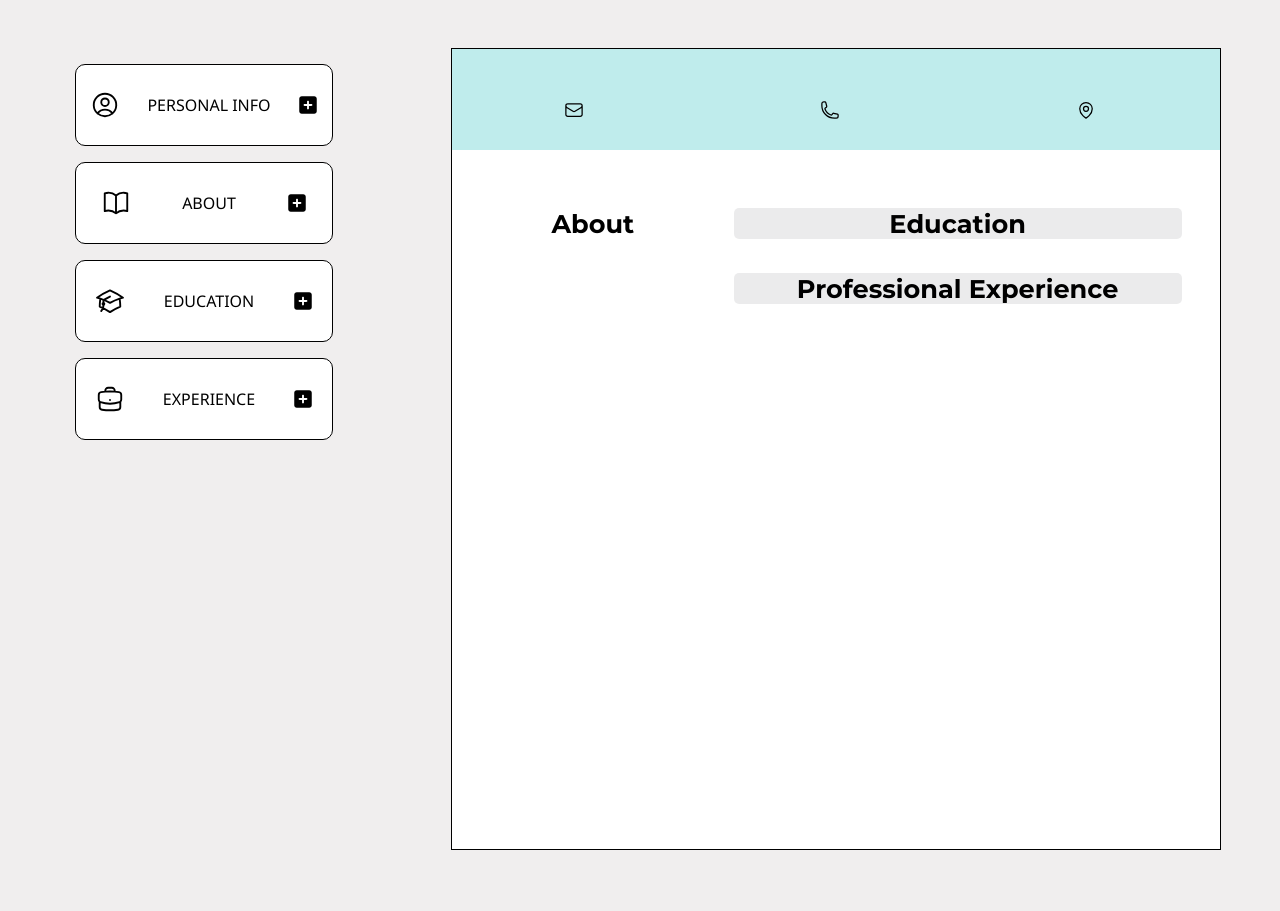
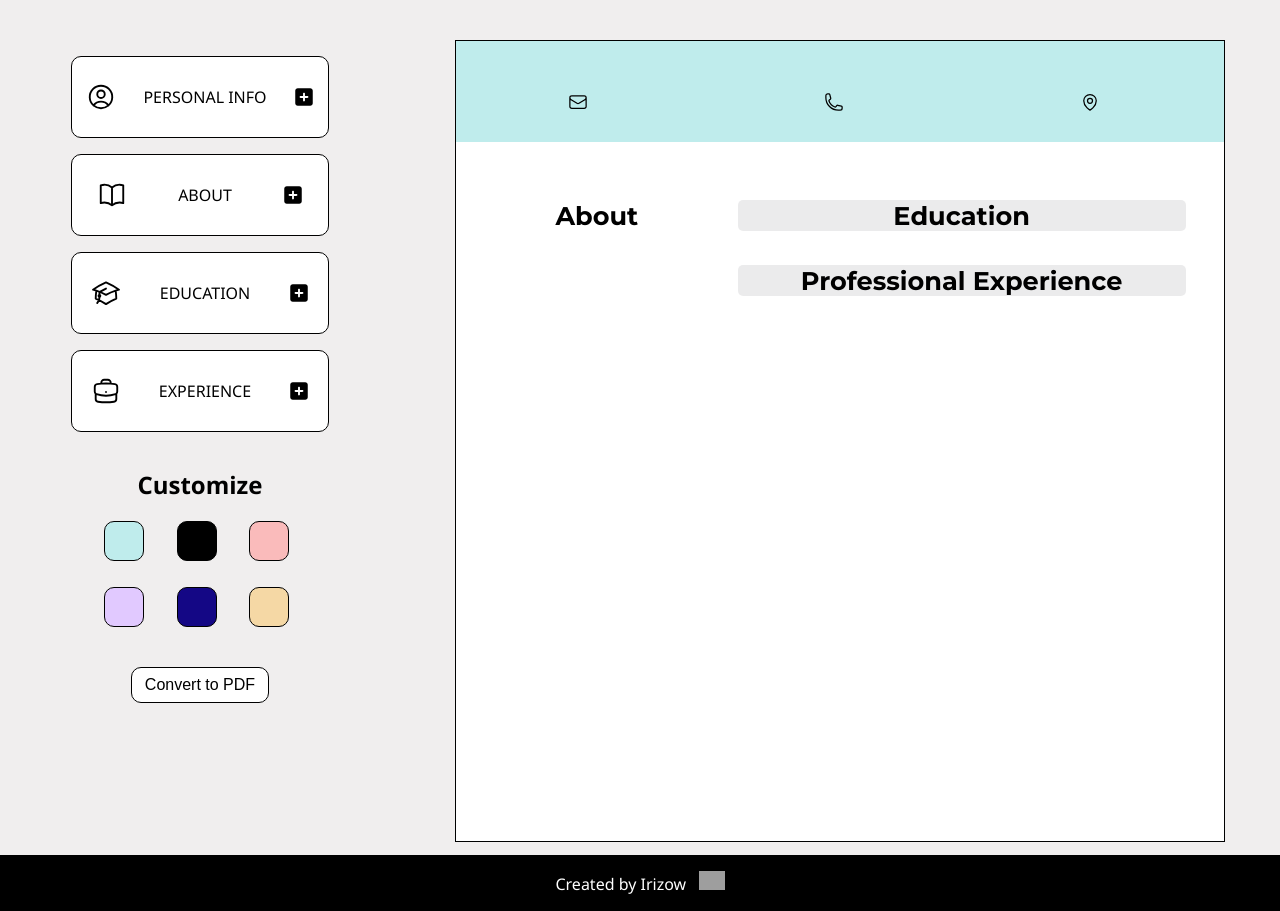
Before and after one commit to irizow/cv-generator, a React (Vite) app: page / in a window 1280 px wide. Before the commit the page ends 858 px from the top, so only its background shows below. Built offline with nearby package versions, Linux system fonts and the light colour scheme; grey boxes are pictures that could not be loaded.

Commit message:
add footer

```diff
--- /dev/null
+++ b/src/components/general/Customize.jsx
@@ -0,0 +1,20 @@
+import './general.css'
+import { useState } from 'react'
+
+export default function Customize({color, setColor}) {
+
+
+    return (
+    <div className="customize">
+        <h2>Customize</h2>
+        <div className="colors-div">
+            <div onClick={()=> setColor("rgb(191, 236, 236)")} id="blue"></div>
+            <div onClick={()=> setColor("rgb(0, 0, 0)")} id="black"></div>
+            <div onClick={()=> setColor("rgb(250, 187, 187)")} id="red"></div>
+            <div onClick={()=> setColor("rgb(225, 201, 255)")} id="purple"></div>
+            <div onClick={()=> setColor("rgb(20, 7, 133)")} id="darkblue"></div>
+            <div onClick={()=> setColor("rgb(245, 216, 165)")} id="orange"></div>
+        </div>
+    </div>
+    )
+}
--- /dev/null
+++ b/src/components/general/Footer.jsx
@@ -0,0 +1,10 @@
+import './general.css'
+
+export default function Footer() {
+    return (
+        <div className="footer">
+            <p>Created by <a href="https://github.com/irizow">Irizow<img src="../public/github-mark-white.png" className="github-logo" /></a></p>
+
+        </div>
+    )
+}
--- a/src/components/general/content.jsx
+++ b/src/components/general/content.jsx
@@ -1,9 +1,14 @@
 import { MainForm } from "../inputs/MainForm";
 import { Preview } from "../preview/Preview";
+import Footer from "./Footer";
+import Customize from "./Customize";
 import { useState } from "react";
+import genPDF from "../../utils/exportPDF";
 import './general.css'
 
 export function Content() {
+    const [color, setColor] = useState("")
+
     const [personalInfo, setPersonalInfo] = useState({
                                             fullName: '',
                                             email: '',
@@ -16,12 +21,22 @@ export function Content() {
 
     const[aboutInfo, setAboutInfo] = useState('')
 
-    const[skillsInfo, setSkillsInfo] = useState([''])
+    const[skillsInfo, setSkillsInfo] = useState([])
+
 
     return (
+        <>
         <div className="content">
-            <MainForm personalInfo={personalInfo} eduInfo={eduInfo} expInfo={expInfo} aboutInfo={aboutInfo} setAboutInfo={setAboutInfo} setEduInfo={setEduInfo} setPersonalInfo={setPersonalInfo} setExpInfo={setExpInfo}/>
-            <Preview personalInfo={personalInfo} eduInfo={eduInfo} aboutInfo={aboutInfo} expInfo={expInfo} />
+            <div>
+            <MainForm personalInfo={personalInfo} eduInfo={eduInfo} expInfo={expInfo} skillsInfo={skillsInfo} aboutInfo={aboutInfo} setAboutInfo={setAboutInfo} setEduInfo={setEduInfo} setPersonalInfo={setPersonalInfo} setExpInfo={setExpInfo} setSkillsInfo={setSkillsInfo}/>
+            <Customize color={color} setColor={setColor}/>
+            <button onClick={genPDF} className="convert-pdf">Convert to PDF</button>
+            </div>
+            <div id="preview-page">
+            <Preview id={"preview"} personalInfo={personalInfo} eduInfo={eduInfo} aboutInfo={aboutInfo} expInfo={expInfo} skillsInfo={skillsInfo} color={color}/>
+            </div>
         </div>
+        <Footer />
+        </>
     )
 }
--- a/src/components/general/general.css
+++ b/src/components/general/general.css
@@ -1,6 +1,7 @@
 body {
     font-family: 'Segoe UI', Tahoma, Geneva, Verdana, sans-serif;
     background-color: rgba(231, 227, 227, 0.587);
+    margin: 0;
 }
 
 .header {
@@ -18,3 +19,89 @@ body {
     justify-content: space-around;
     margin-top: 5vh;
 }
+
+/*CUSTOMIZE*/
+
+.customize {
+    display: flex;
+    flex-direction: column;
+    align-items: center;
+}
+.colors-div {
+    width: 15vw;
+    display: grid;
+    grid-template-columns: repeat(3, 1fr);
+    grid-template-rows: 1fr 1fr;
+    gap: 2vw;
+}
+
+.colors-div div {
+    width: 3vw;
+    height: 3vw;
+    border: 1px solid black;
+    border-radius: 10px;
+}
+
+.colors-div div:hover {
+    border: 2px solid black;
+    cursor: pointer;
+}
+
+#blue {
+    background-color: rgb(191, 236, 236);
+}
+
+#black {
+    background-color: rgb(0, 0, 0);
+}
+#orange {
+    background-color: rgb(245, 216, 165);
+}
+#darkblue {
+    background-color: rgb(20, 7, 133);
+}
+#red {
+    background-color: rgb(250, 187, 187);
+}
+#purple {
+    background-color: rgb(225, 201, 255);
+}
+
+/*TO-PDF*/
+
+.convert-pdf {
+    background-color: white;
+    border: 1px solid black;
+    font-size: 1rem;
+    border-radius: 10px;
+    padding: 1vh 1vw;
+    margin-top: 5vh;
+}
+
+.convert-pdf:hover {
+    cursor: pointer;
+    font-weight: bold;
+}
+
+/*FOOTER*/
+
+.footer {
+    width: 100%;
+    background-color: black;
+    color: white;
+    display: flex;
+    align-items: center;
+    justify-content: center;
+    margin-top: 1vw;
+}
+
+.footer img {
+    width: 2vw;
+    margin-left: 1vw;
+}
+
+.footer a {
+    text-decoration: none;
+    color: white;
+
+}
```
